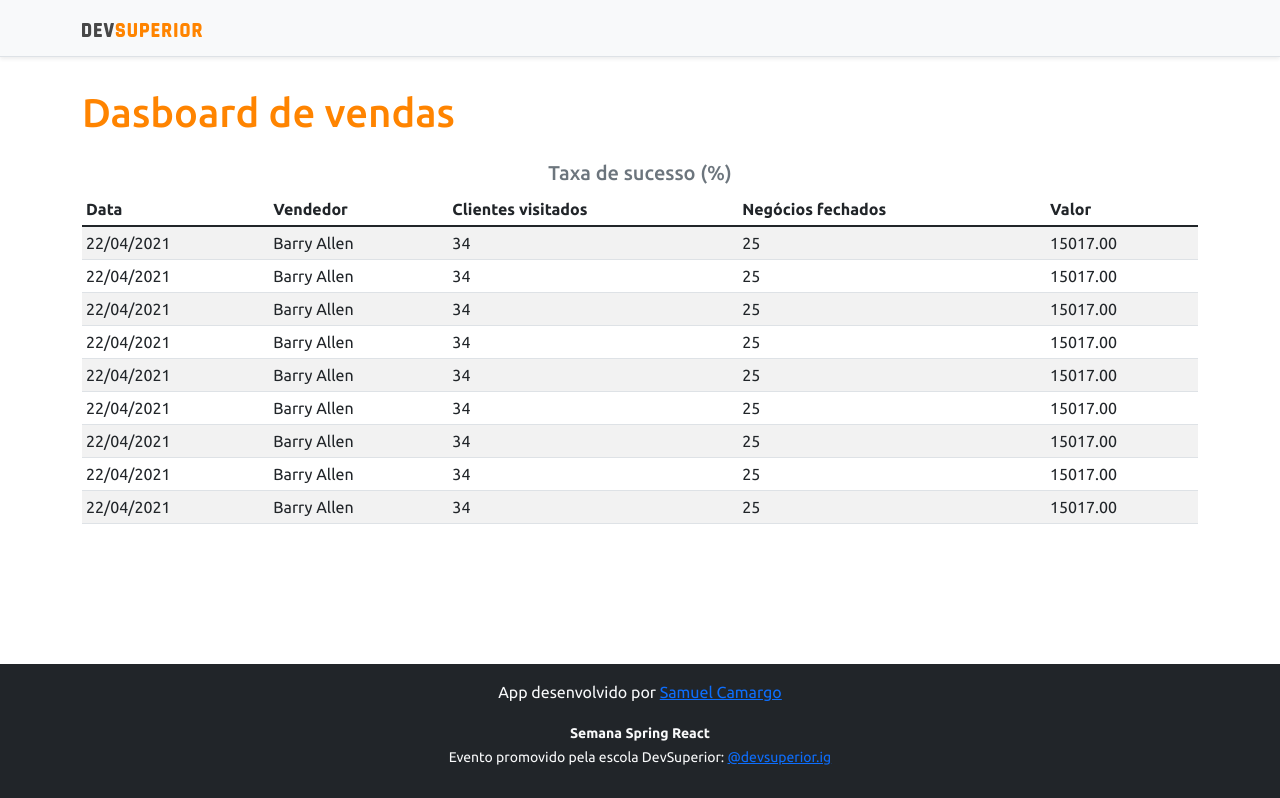
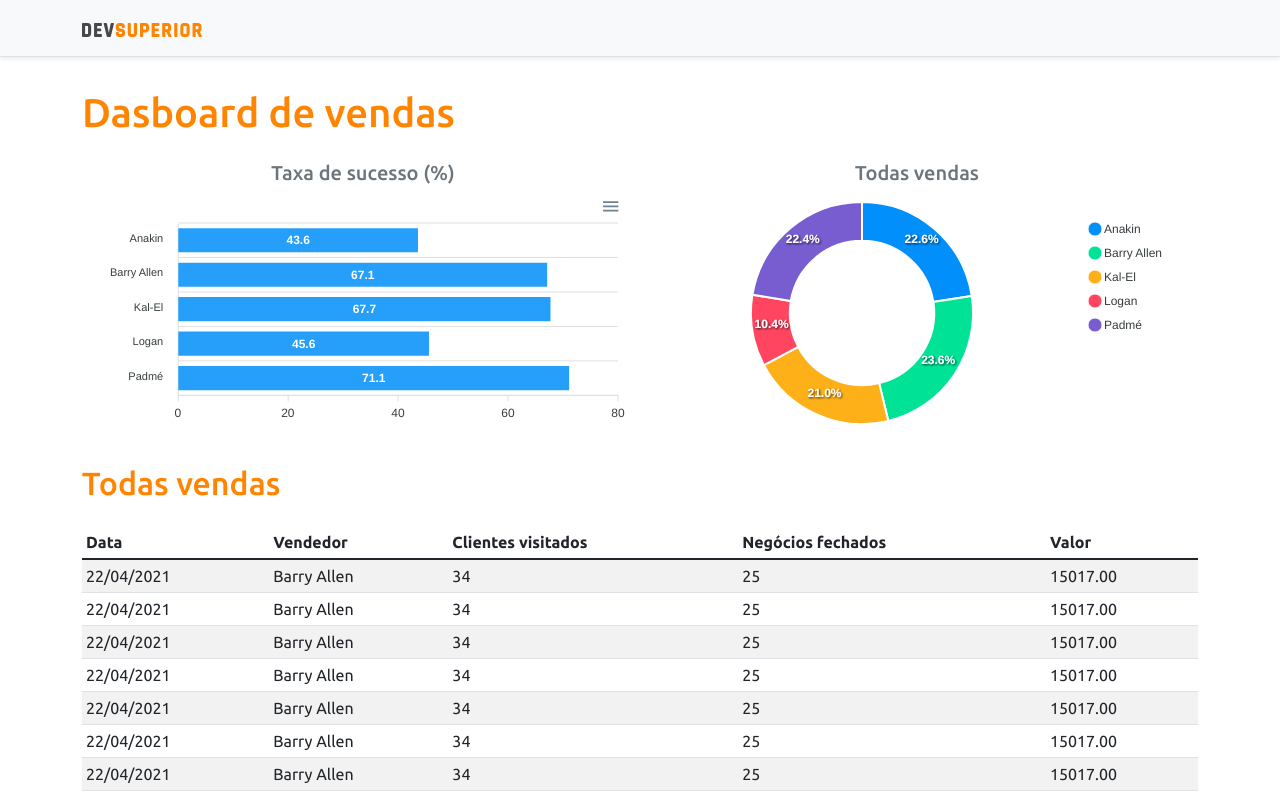
Before and after one commit to samcamargoo/bootcamp-devsuperior, a React (Create React App) app in the folder frontend/: page / in a window 1280 px wide. Shown: the top 798 px of the page. Built offline with nearby package versions, Linux system fonts and the light colour scheme.

Commit message:
Static charts

```diff
--- a/frontend/package.json
+++ b/frontend/package.json
@@ -10,8 +10,10 @@
     "@types/node": "^12.0.0",
     "@types/react": "^17.0.0",
     "@types/react-dom": "^17.0.0",
+    "apexcharts": "^3.28.1",
     "bootstrap": "^5.1.1",
     "react": "^17.0.2",
+    "react-apexcharts": "^1.3.9",
     "react-dom": "^17.0.2",
     "react-scripts": "4.0.3",
     "typescript": "^4.1.2",
--- a/frontend/src/App.tsx
+++ b/frontend/src/App.tsx
@@ -1,6 +1,8 @@
 import Datatable from 'components/Datatable';
 import Navbar from 'components/Navbar';
 import Footer from 'components/Footer';
+import BarChart from 'components/Barchart';
+import DonutChart from 'components/Donuchart';
 
 
 function App() {
@@ -13,9 +15,17 @@
         <div className="row px-3">
           <div className="col-sm 6">
             <h5 className="text-center text-secondary">Taxa de sucesso (%)</h5>
-          </div>
+            <BarChart />
           </div>
 
+          <div className="col-sm 6">
+            <h5 className="text-center text-secondary">Todas vendas</h5>
+            <DonutChart />
+          </div>
+        </div>
+        <div className="py-3">
+          <h2 className="text-primary">Todas vendas</h2>
+        </div>
         <Datatable />
 
       </div>
--- /dev/null
+++ b/frontend/src/components/Barchart/index.tsx
@@ -0,0 +1,38 @@
+
+import Chart from 'react-apexcharts';
+
+
+function BarChart() {
+
+    const options = {
+        plotOptions: {
+            bar: {
+                horizontal: true,
+            }
+        },
+    };
+
+    const mockData = {
+        labels: {
+            categories: ['Anakin', 'Barry Allen', 'Kal-El', 'Logan', 'Padmé']
+        },
+        series: [
+            {
+                name: "% Sucesso",
+                data: [43.6, 67.1, 67.7, 45.6, 71.1]
+            }
+        ]
+    };
+
+    return (
+        <Chart
+            options ={{...options, xaxis: mockData.labels}}
+            series={mockData.series}
+            type="bar"
+            height="240"
+        />
+
+    );
+  }
+
+  export default BarChart;
--- /dev/null
+++ b/frontend/src/components/Donuchart/index.tsx
@@ -0,0 +1,29 @@
+import Chart from 'react-apexcharts';
+
+function DonutChart() {
+
+    const mockData = {
+        series: [477138, 499928, 444867, 220426, 473088],
+        labels: ['Anakin', 'Barry Allen', 'Kal-El', 'Logan', 'Padmé']
+    }
+
+    const options = {
+        legend: {
+            show: true
+        }
+    }
+
+    return (
+
+        <Chart
+        options ={{...options, labels: mockData.labels}}
+        series= {mockData.series}
+        type= "donut"
+        height="240"
+        />
+
+
+    );
+}
+
+export default DonutChart;
```
Also changed, not shown: 1 other file (tests, documents, lock files or other folders).
